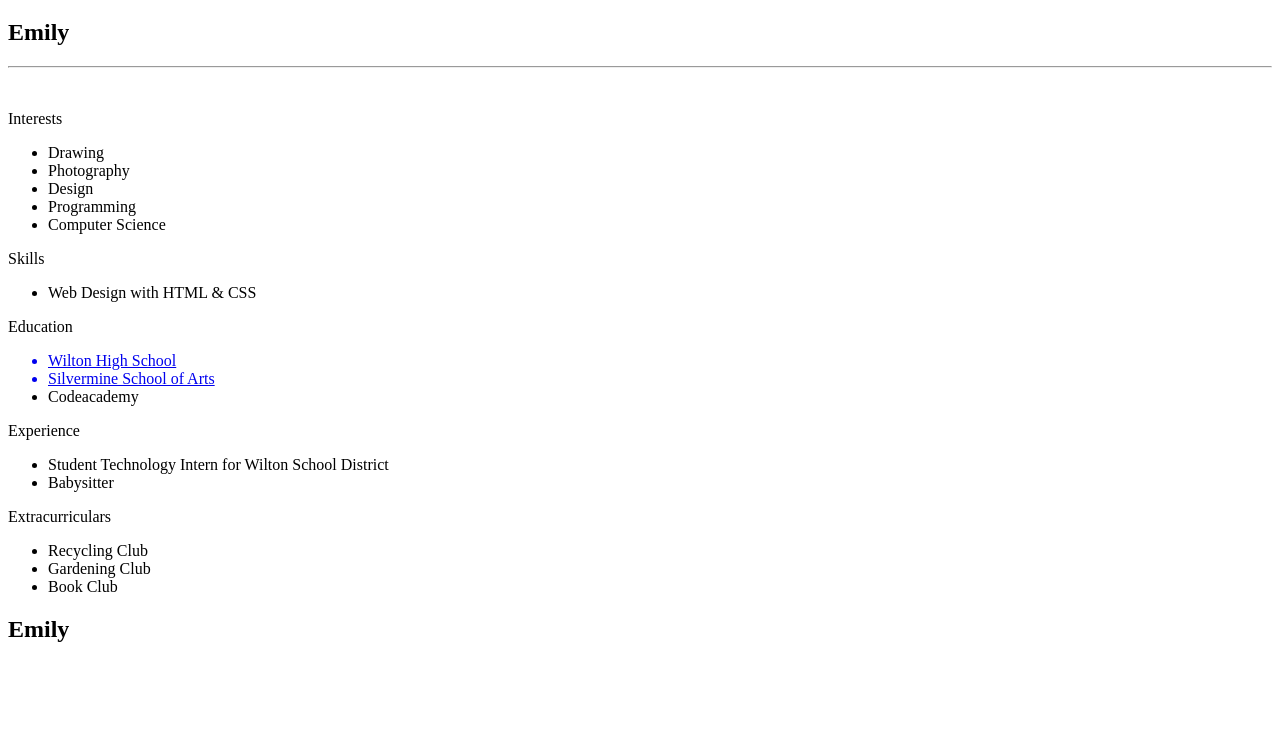
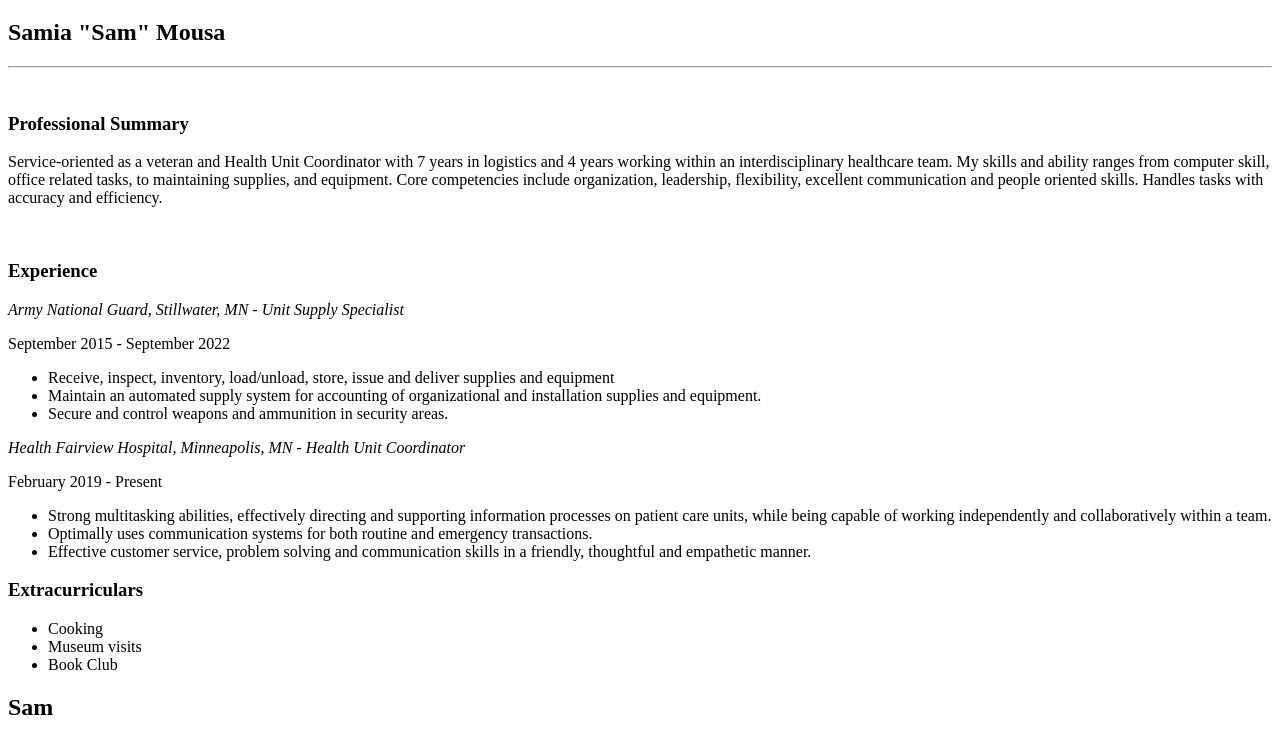
Before and after one commit to SamIAm233/Sams-Resume, a plain HTML site: page index.html in a window 1280 px wide. Shown: the part 105-846 px from the top of the page. Before the commit the page ends 800 px from the top, so only its background shows below. Drawn offline with Linux system fonts and the light colour scheme.

Commit message:
add resume 2

```diff
--- a/index.html
+++ b/index.html
@@ -3,44 +3,34 @@
 <div class="stuff">
   <br><br>
   <h1>Resume</h1>
-  <h2>Emily</h2>
+  <h2>Samia "Sam" Mousa</h2>
   <hr />
   <br>
-  <p class="head">Interests</p>
+  <p class="head"><h3>Professional Summary</h3></p>
+  <p>Service-oriented as a veteran and Health Unit Coordinator with 7 years in logistics and 4 years working within an interdisciplinary healthcare team.  My skills and ability ranges from computer skill, office related tasks, to maintaining supplies, and equipment. Core competencies include organization, leadership, flexibility, excellent communication and people oriented skills. Handles tasks with accuracy and efficiency.</p>
+  <br>
+  <p> <h3>Experience</h3></p>
+  <p><em>Army National Guard, Stillwater, MN - Unit Supply Specialist</em></p>
+  <p>September 2015 - September 2022</p>
   <ul>
-    <li>Drawing</li>
-    <li>Photography</li>
-    <li>Design</li>
-    <li>Programming</li>
-    <li>Computer Science</li>
-  </ul>
-  <p class="head">Skills</p>
+	<li>Receive, inspect, inventory, load/unload, store, issue and deliver supplies and equipment</li>
+	<li>Maintain an automated supply system for accounting of organizational and installation supplies and equipment.</li>
+	<li>Secure and control weapons and ammunition in security areas.</li>
+	</ul>
+  <p><em> Health Fairview Hospital, Minneapolis, MN - Health Unit Coordinator</em></p>
+ <p>February 2019 - Present</p>
   <ul>
-    <li>Web Design with HTML & CSS</li>
-  </ul>
-  <p class="head">Education</p>
+	<li>Strong multitasking abilities, effectively directing and supporting information processes on patient care units, while being capable of working independently and collaboratively within a team.</li>
+	<li>Optimally uses communication systems for both routine and emergency transactions.</li>
+	<li>Effective customer service, problem solving and communication skills in a friendly, thoughtful and empathetic manner.</li>
+	</ul>
+  <p class="head"><h3>Extracurriculars</h3></p>
   <ul>
-    <a href="http://www.wiltonhighschool.org/pages/Wilton_High_School">
-      <li>Wilton High School</li>
-    </a>
-    <!--Link-->
-    <a href="https://www.silvermineart.org/">
-      <li>Silvermine School of Arts</li>
-    </a>
-    <li>Codeacademy</li>
-  </ul>
-  <p class="head">Experience</p>
-  <ul>
-    <li>Student Technology Intern for Wilton School District</li>
-    <li>Babysitter</li>
-  </ul>
-  <p class="head">Extracurriculars</p>
-  <ul>
-    <li>Recycling Club</li>
-    <li>Gardening Club</li>
+    <li>Cooking</li>
+    <li>Museum visits</li>
     <li>Book Club</li>
   </ul>
 </div>
 <div class="right"></div>
 <div id="footer">
-  <h2 id="name">Emily</h2></div>
+  <h2 id="name">Sam</h2></div>
```
Also changed, not shown: style.css (renamed from style.CSS).
